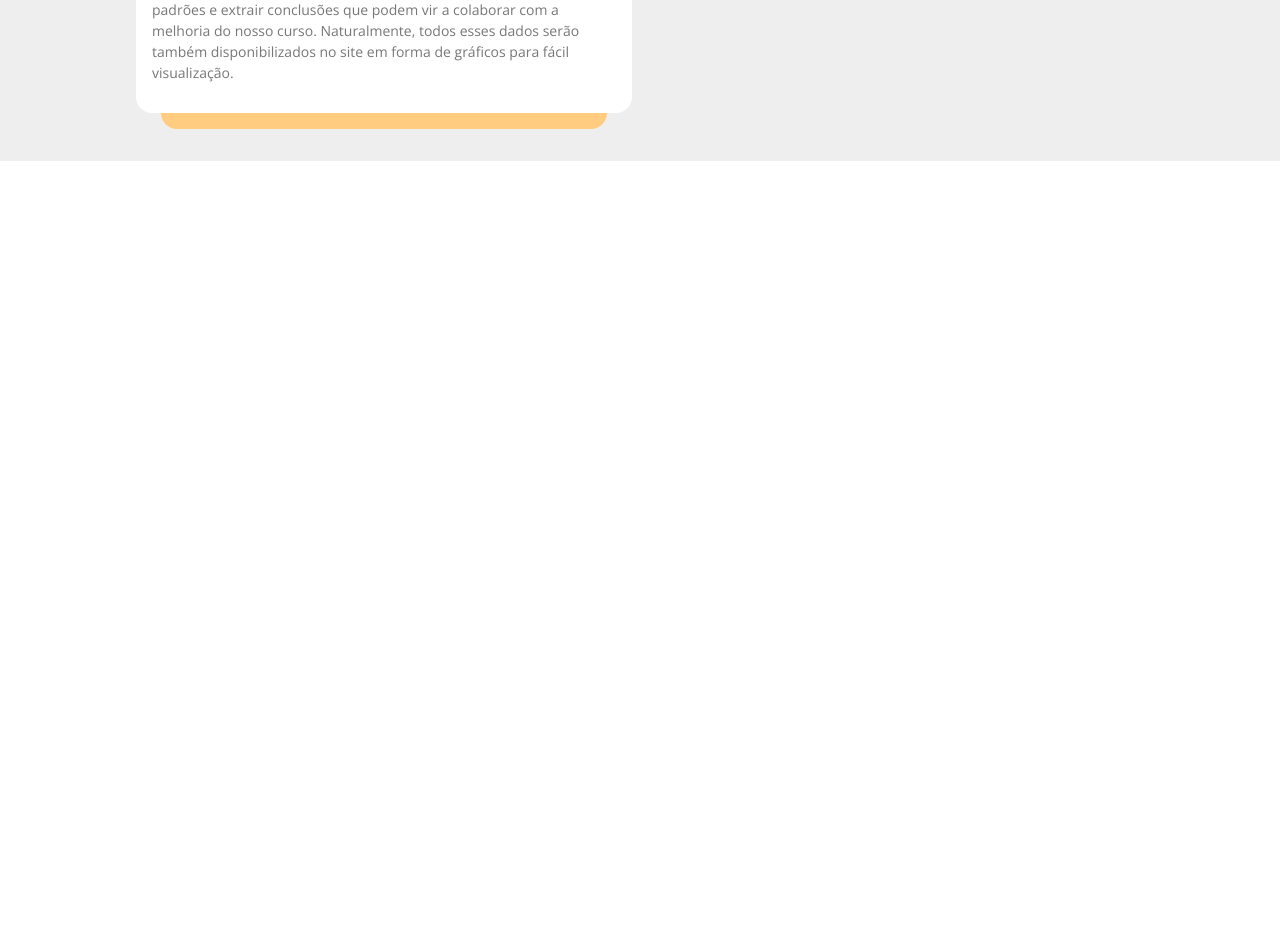
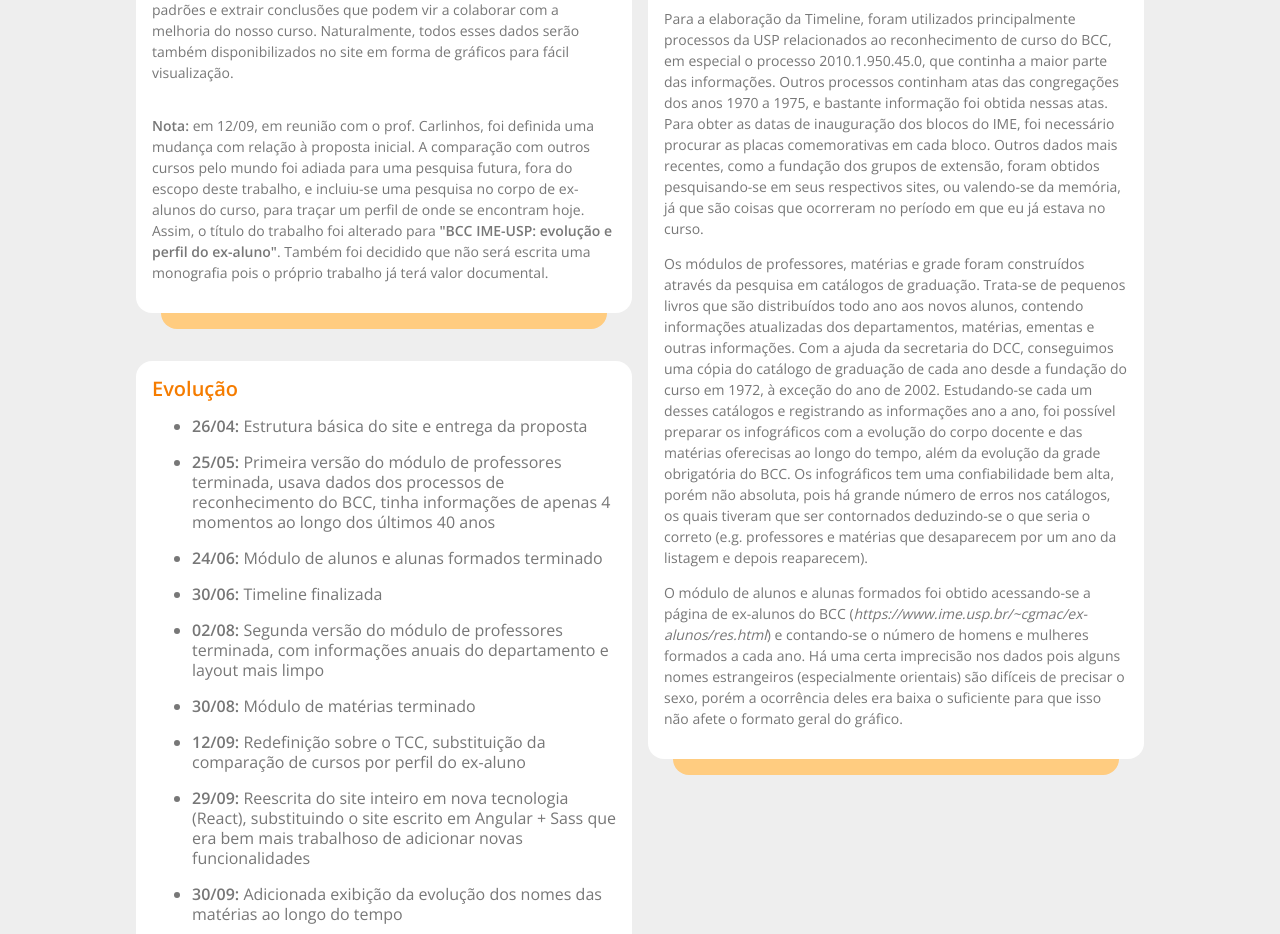
Before and after one commit to akaFTS/bcc-data, a React app: page /#/info in a window 1280 px wide. Shown: the part 878-1812 px from the top of the page. Before the commit the page ends 1039 px from the top, so only its background shows below. Built offline with nearby package versions, Linux system fonts and the light colour scheme.

Commit message:
Add documentation

```diff
--- a/src/components/AppRouter.js
+++ b/src/components/AppRouter.js
@@ -4,11 +4,13 @@ import {
   faFileAlt,
   faGraduationCap,
   faBook,
+  faCalendarAlt,
 } from '@fortawesome/free-solid-svg-icons'
 import Course from './pages/Course'
 import Information from './pages/Information'
 import Classes from './pages/Classes'
 import LinkButton from './LinkButton'
+import Grid from './pages/Grid'
 
 const AppRouter = () => {
   return (
@@ -33,11 +35,18 @@ const AppRouter = () => {
             path="/classes"
             color="green"
           />
+          <LinkButton
+            text="Grade"
+            icon={faCalendarAlt}
+            path="/grid"
+            color="red"
+          />
         </div>
         <Switch>
           <Route exact path="/" component={Course} />
           <Route exact path="/info" component={Information} />
           <Route exact path="/classes" component={Classes} />
+          <Route exact path="/grid" component={Grid} />
         </Switch>
       </main>
     </HashRouter>
--- a/src/components/information/Evolution.js
+++ b/src/components/information/Evolution.js
@@ -1,7 +1,66 @@
 import React from 'react'
+import ContentBox from '../shared/ContentBox'
 
 const Evolution = () => {
-  return <span>Evolution works!</span>
+  return (
+    <ContentBox title="Evolução" color="orange">
+      <ul className="gray fw3">
+        <li className="mb3 lh-title">
+          <span className="fw6">26/04: </span>
+          <span>Estrutura básica do site e entrega da proposta</span>
+        </li>
+        <li className="mb3 lh-title">
+          <span className="fw6">25/05: </span>
+          <span>
+            Primeira versão do módulo de professores terminada, usava dados dos
+            processos de reconhecimento do BCC, tinha informações de apenas 4
+            momentos ao longo dos últimos 40 anos
+          </span>
+        </li>
+        <li className="mb3 lh-title">
+          <span className="fw6">24/06: </span>
+          <span>Módulo de alunos e alunas formados terminado</span>
+        </li>
+        <li className="mb3 lh-title">
+          <span className="fw6">30/06: </span>
+          <span>Timeline finalizada</span>
+        </li>
+        <li className="mb3 lh-title">
+          <span className="fw6">02/08: </span>
+          <span>
+            Segunda versão do módulo de professores terminada, com informações
+            anuais do departamento e layout mais limpo
+          </span>
+        </li>
+        <li className="mb3 lh-title">
+          <span className="fw6">30/08: </span>
+          <span>Módulo de matérias terminado</span>
+        </li>
+        <li className="mb3 lh-title">
+          <span className="fw6">12/09: </span>
+          <span>
+            Redefinição sobre o TCC, substituição da comparação de cursos por
+            perfil do ex-aluno
+          </span>
+        </li>
+        <li className="mb3 lh-title">
+          <span className="fw6">29/09: </span>
+          <span>
+            Reescrita do site inteiro em nova tecnologia (React), substituindo o
+            site escrito em Angular + Sass que era bem mais trabalhoso de
+            adicionar novas funcionalidades
+          </span>
+        </li>
+        <li className="mb3 lh-title">
+          <span className="fw6">30/09: </span>
+          <span>
+            Adicionada exibição da evolução dos nomes das matérias ao longo do
+            tempo
+          </span>
+        </li>
+      </ul>
+    </ContentBox>
+  )
 }
 
 export default Evolution
--- a/src/components/information/Propposal.js
+++ b/src/components/information/Propposal.js
@@ -45,6 +45,7 @@ const Propposal = () => {
           todos esses dados serão também disponibilizados no site em forma de
           gráficos para fácil visualização.
         </p>
+        <p className="mt4"><span className="fw6">Nota:</span> em 12/09, em reunião com o prof. Carlinhos, foi definida uma mudança com relação à proposta inicial. A comparação com outros cursos pelo mundo foi adiada para uma pesquisa futura, fora do escopo deste trabalho, e incluiu-se uma pesquisa no corpo de ex-alunos do curso, para traçar um perfil de onde se encontram hoje. Assim, o título do trabalho foi alterado para <span className="fw6">"BCC IME-USP: evolução e perfil do ex-aluno"</span>. Também foi decidido que não será escrita uma monografia pois o próprio trabalho já terá valor documental.</p>
       </div>
     </ContentBox>
   )
--- /dev/null
+++ b/src/components/information/Sources.js
@@ -0,0 +1,57 @@
+import React from 'react'
+import ContentBox from '../shared/ContentBox'
+
+const Sources = () => {
+  return (
+    <ContentBox title="Referências" color="orange">
+      <div className="fw3 lh-copy gray f6">
+        <p>
+          Toda a confecção deste trabalho foi baseada em fontes e documentos
+          oficiais do IME, obtidos com a ajuda da Secretaria do DCC.
+        </p>
+        <p>
+          Para a elaboração da Timeline, foram utilizados principalmente
+          processos da USP relacionados ao reconhecimento de curso do BCC, em
+          especial o processo 2010.1.950.45.0, que continha a maior parte das
+          informações. Outros processos continham atas das congregações dos anos
+          1970 a 1975, e bastante informação foi obtida nessas atas. Para obter
+          as datas de inauguração dos blocos do IME, foi necessário procurar as
+          placas comemorativas em cada bloco. Outros dados mais recentes, como a
+          fundação dos grupos de extensão, foram obtidos pesquisando-se em seus
+          respectivos sites, ou valendo-se da memória, já que são coisas que
+          ocorreram no período em que eu já estava no curso.
+        </p>
+        <p>
+          Os módulos de professores, matérias e grade foram construídos através
+          da pesquisa em catálogos de graduação. Trata-se de pequenos livros que
+          são distribuídos todo ano aos novos alunos, contendo informações
+          atualizadas dos departamentos, matérias, ementas e outras informações.
+          Com a ajuda da secretaria do DCC, conseguimos uma cópia do catálogo de
+          graduação de cada ano desde a fundação do curso em 1972, à exceção do
+          ano de 2002. Estudando-se cada um desses catálogos e registrando as
+          informações ano a ano, foi possível preparar os infográficos com a
+          evolução do corpo docente e das matérias oferecisas ao longo do tempo,
+          além da evolução da grade obrigatória do BCC. Os infográficos tem uma
+          confiabilidade bem alta, porém não absoluta, pois há grande número de
+          erros nos catálogos, os quais tiveram que ser contornados deduzindo-se
+          o que seria o correto (e.g. professores e matérias que desaparecem por
+          um ano da listagem e depois reaparecem).
+        </p>
+        <p>
+          O módulo de alunos e alunas formados foi obtido acessando-se a página
+          de ex-alunos do BCC (
+          <span className="i">
+            https://www.ime.usp.br/~cgmac/ex-alunos/res.html
+          </span>
+          ) e contando-se o número de homens e mulheres formados a cada ano. Há
+          uma certa imprecisão nos dados pois alguns nomes estrangeiros
+          (especialmente orientais) são difíceis de precisar o sexo, porém a
+          ocorrência deles era baixa o suficiente para que isso não afete o
+          formato geral do gráfico.
+        </p>
+      </div>
+    </ContentBox>
+  )
+}
+
+export default Sources
--- a/src/components/pages/Course.js
+++ b/src/components/pages/Course.js
@@ -23,6 +23,4 @@ const Course = () => {
   )
 }
 
-Course.propTypes = {}
-
 export default Course
--- a/src/components/pages/Information.js
+++ b/src/components/pages/Information.js
@@ -2,6 +2,7 @@ import React from 'react'
 import Propposal from '../information/Propposal'
 import Schedule from '../information/Schedule'
 import Evolution from '../information/Evolution'
+import Sources from '../information/Sources'
 
 const Information = () => {
   return (
@@ -9,9 +10,11 @@ const Information = () => {
       <div className="flex">
         <div className="w-100 w-50-l ph2">
           <Propposal />
+          <Evolution />
         </div>
         <div className="w-100 w-50-l ph2">
           <Schedule />
+          <Sources />
         </div>
       </div>
     </main>
--- a/src/custom-tachyons.css
+++ b/src/custom-tachyons.css
@@ -109,3 +109,31 @@
 .b--mt-light-green {
   border-color: #a5d6a7;
 }
+
+.mt-red {
+  color: #e53935;
+}
+
+.bg-mt-red {
+  background-color: #e53935;
+}
+
+.mt-dark-red {
+  color: #b71c1c;
+}
+
+.bg-mt-dark-red {
+  background-color: #b71c1c;
+}
+
+.hover-bg-mt-dark-red:hover {
+  background-color: #b71c1c;
+}
+
+.mt-light-red {
+  background-color: #ef9a9a;
+}
+
+.bg-mt-light-red {
+  background-color: #ef9a9a;
+}
--- a/src/data/course/timeline.json
+++ b/src/data/course/timeline.json
@@ -68,7 +68,7 @@
   },
   {
     "year": 1975,
-    "date": null,
+    "date": "11/03",
     "text": "Bloco A é inaugurado",
     "featured": true
   },
@@ -99,6 +99,12 @@
     "text": "Prof. Setzer decide dar início ao processo de reconhecimento do curso."
   },
   {
+    "year": 1982,
+    "date": "12/01",
+    "text": "Bloco B é inaugurado",
+    "featured": true
+  },
+  {
     "year": 1984,
     "date": null,
     "text": "Fim do ciclo básico; BCC passa a ser acessível diretamente pela Fuvest."
@@ -126,6 +132,12 @@
     "year": 1999,
     "date": "12/04",
     "text": "BCC é campeão latino-americano da Maratona de Programação pela primeira vez."
+  },
+  {
+    "year": 2004,
+    "date": "11/02",
+    "text": "Bloco C é inaugurado",
+    "featured": true
   },
   {
     "year": 2009,
```
Also changed, not shown: 2 other files (tests, documents, lock files or other folders).
